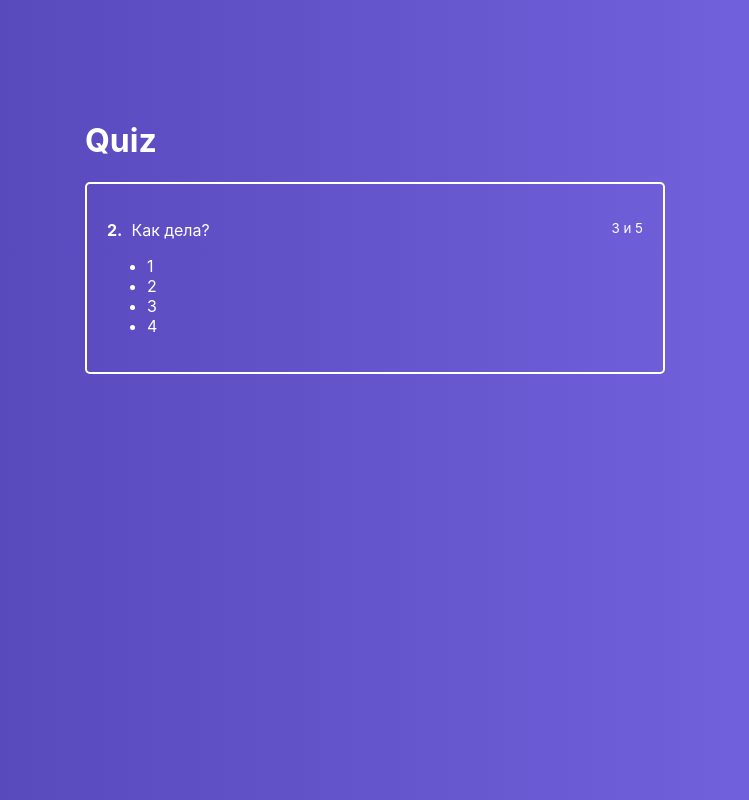
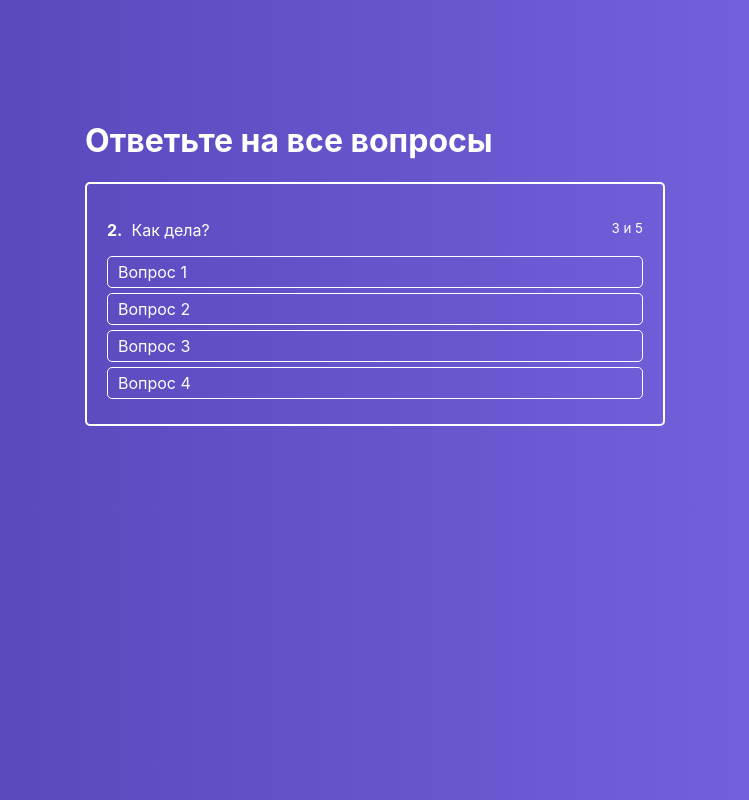
Before and after one commit to voloshchik/react-quize, a React (Create React App) app: page / in a window 1280 px wide. Shown: the whole page, without its empty margins (265-1014 px from the left). Built offline with nearby package versions, Linux system fonts and the light colour scheme.

Commit message:
list answers

```diff
--- a/src/componens/ActiveQuiz/ActiveQuiz.js
+++ b/src/componens/ActiveQuiz/ActiveQuiz.js
@@ -1,5 +1,6 @@
 import React from "react";
 import classes from "./ActiveQuiz.module.css";
+import AnswerList from "./AnswerList/AnswerList";
 
 const ActiveQuiz = props => {
   return (
@@ -11,12 +12,9 @@
         </span>
         <small>3 и 5</small>
       </p>
-      <ul>
-          <li>1</li>
-          <li>2</li>
-          <li>3</li>
-          <li>4</li>
-      </ul>
+     <AnswerList
+     answers={props.answers}
+     />
     </div>
   );
 };
--- /dev/null
+++ b/src/componens/ActiveQuiz/AnswerList/AnswerItem/AnswerItem.js
@@ -0,0 +1,11 @@
+import React from "react";
+import classes from "./AnswerItem.module.css";
+
+const AnswerItem = props => {
+  return <li className={classes.AnswerItem}>
+{props.answer.text}
+
+  </li>;
+};
+
+export default AnswerItem;
--- /dev/null
+++ b/src/componens/ActiveQuiz/AnswerList/AnswerItem/AnswerItem.module.css
@@ -0,0 +1,11 @@
+.AnswerItem {
+  border: 1px solid #fff;
+  border-radius: 5px;
+  margin-bottom: 5px;
+  padding: 5px 10px;
+  cursor: pointer;
+}
+.AnswerItem:hover {
+  background: rgba(255, 255, 255, 0.2);
+  transition: background 0.3s ease-in-out;
+}
--- /dev/null
+++ b/src/componens/ActiveQuiz/AnswerList/AnswerList.js
@@ -0,0 +1,16 @@
+import React from "react";
+import classes from "./AnswerList.module.css";
+
+import AnswerItem from "./AnswerItem/AnswerItem";
+
+const AnswerList = props => {
+  return (
+    <ul className={classes.AnswerList}>
+      {props.answers.map((answer, index) => {
+        return <AnswerItem key={index} answer={answer} />;
+      })}
+    </ul>
+  );
+};
+
+export default AnswerList;
--- /dev/null
+++ b/src/componens/ActiveQuiz/AnswerList/AnswerList.module.css
@@ -0,0 +1,5 @@
+.AnswerList{
+    list-style:none;
+    margin:0;
+    padding:0 ;
+}
--- a/src/containers/Quiz/Quiz.js
+++ b/src/containers/Quiz/Quiz.js
@@ -3,17 +3,27 @@
 import ActiveQuiz from "../../componens/ActiveQuiz/ActiveQuiz";
 
 class Quiz extends Component {
-  state={
-    quiz:[]
-  }
+  state = {
+    quiz: [
+      {
+        answers: [
+          { text: "Вопрос 1" },
+          { text: "Вопрос 2" },
+          { text: "Вопрос 3" },
+          { text: "Вопрос 4" }
+        ]
+      }
+    ]
+  };
   render() {
-    return <div className={classes.Quiz}>
-
+    return (
+      <div className={classes.Quiz}>
         <div className={classes.QuizWrapper}>
-        <h1>Quiz</h1>
-          <ActiveQuiz/>
+          <h1>Ответьте на все вопросы</h1>
+          <ActiveQuiz answers={this.state.quiz[0].answers} />
         </div>
-    </div>;
+      </div>
+    );
   }
 }
 export default Quiz;
```
